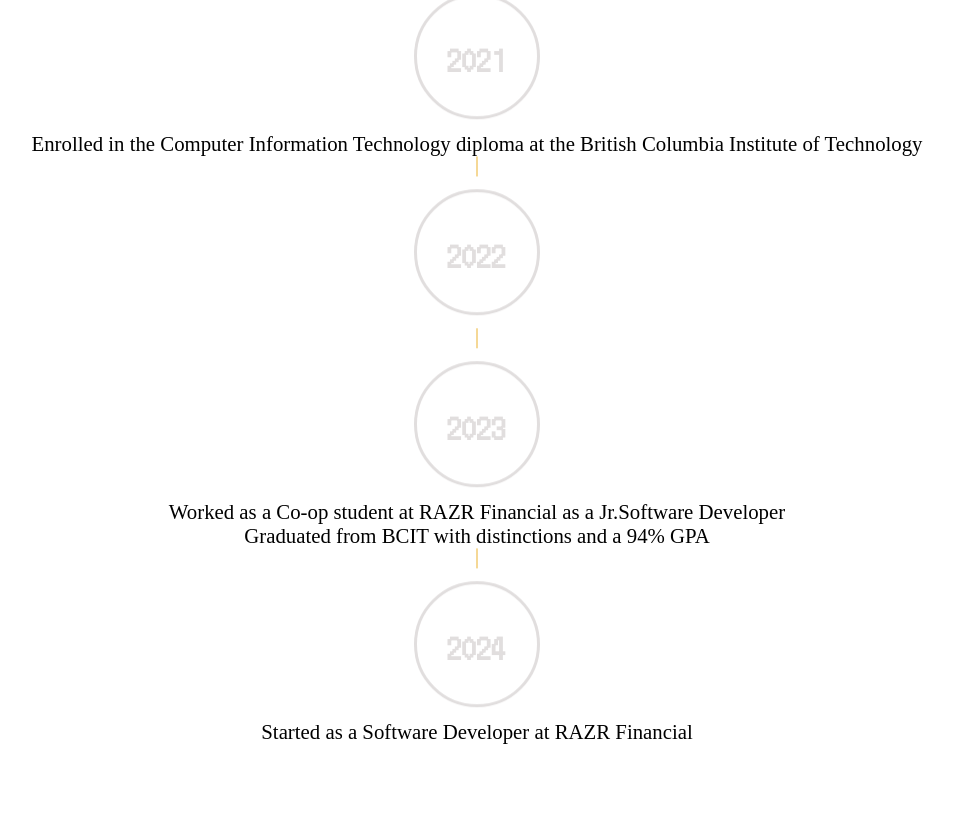
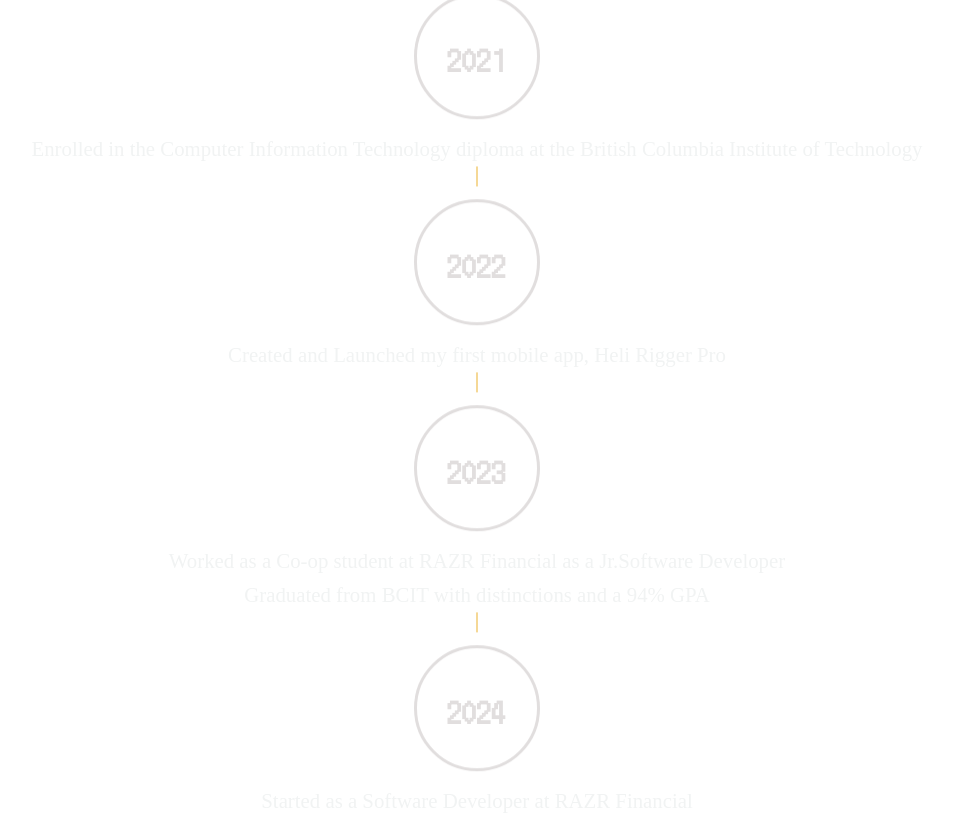
Before and after one commit to Fishfinna/personal-website-react-migration, a React (Vite) app: page / in a window 1280 px wide. Shown: the part 2351-3165 px from the top of the page, without its empty margins (163-1117 px from the left). Built offline with nearby package versions, Linux system fonts and the light colour scheme.

Commit message:
added some more text

```diff
--- a/src/components/career-path/careerPath.scss
+++ b/src/components/career-path/careerPath.scss
@@ -1,4 +1,8 @@
 .career-path {
+    @media (max-width: 900px) {
+        transform: scale(0.8);
+    }
+
     display: flex;
     align-items: center;
     justify-content: center;
@@ -27,10 +31,12 @@ div[class^="year-"] {
         justify-content: center;
         align-items: center;
     }
+}
 
-    [class^="details-"] {
-        color: red;
-    }
+.details {
+    color: #f1f3f3;
+    text-align: center;
+    padding: 5px;
 }
 
 .gap-year {
--- a/src/components/career-path/careerPath.tsx
+++ b/src/components/career-path/careerPath.tsx
@@ -18,6 +18,11 @@ export function CareerPath() {
       type: "Education",
       details:
         "Enrolled in the Computer Information Technology diploma at the British Columbia Institute of Technology",
+    },
+    {
+      year: 2022,
+      type: "Work",
+      details: "Created and Launched my first mobile app, Heli Rigger Pro",
     },
     {
       year: 2023,
@@ -46,7 +51,7 @@ export function CareerPath() {
 
         {events.map(({ year: eventYear, type, details }) => {
           if (year == eventYear) {
-            return <p className={"details-" + type}>{details}</p>;
+            return <p className={"details " + type}>{details}</p>;
           }
         })}
 
```
